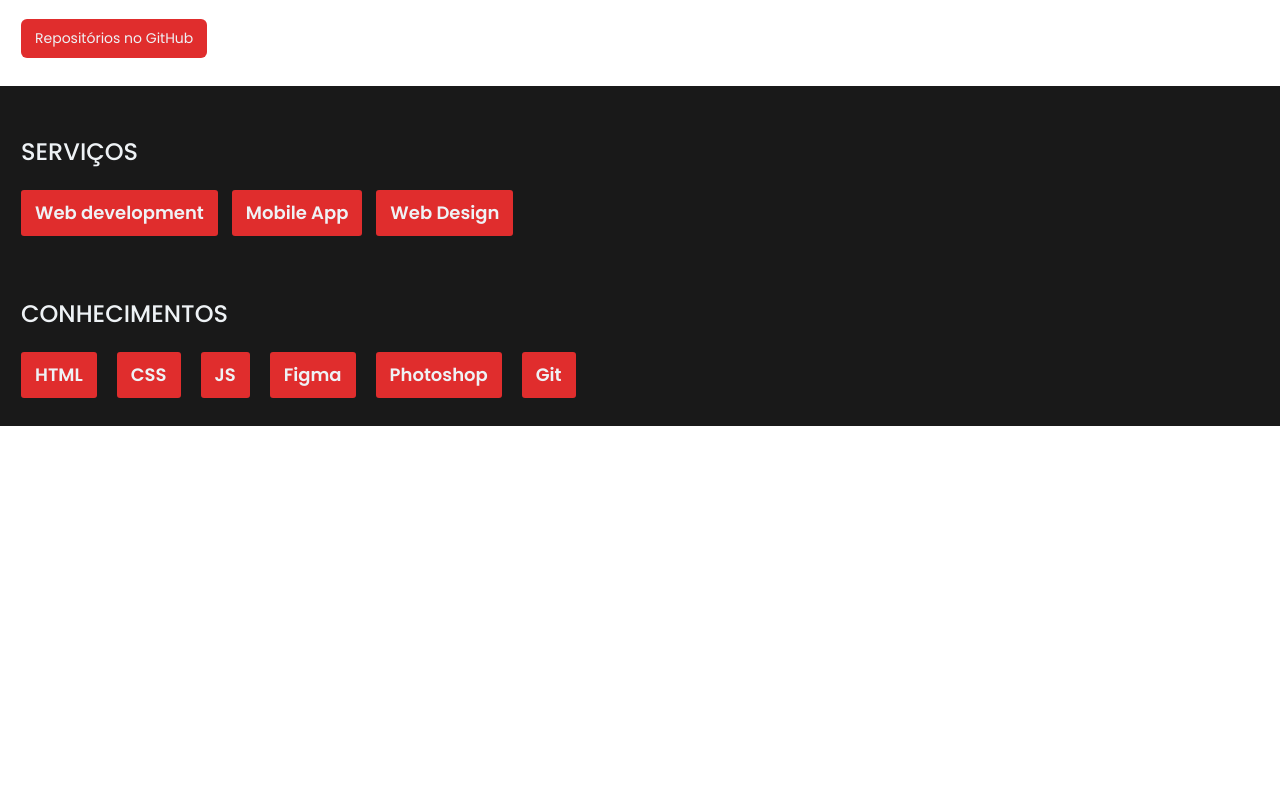
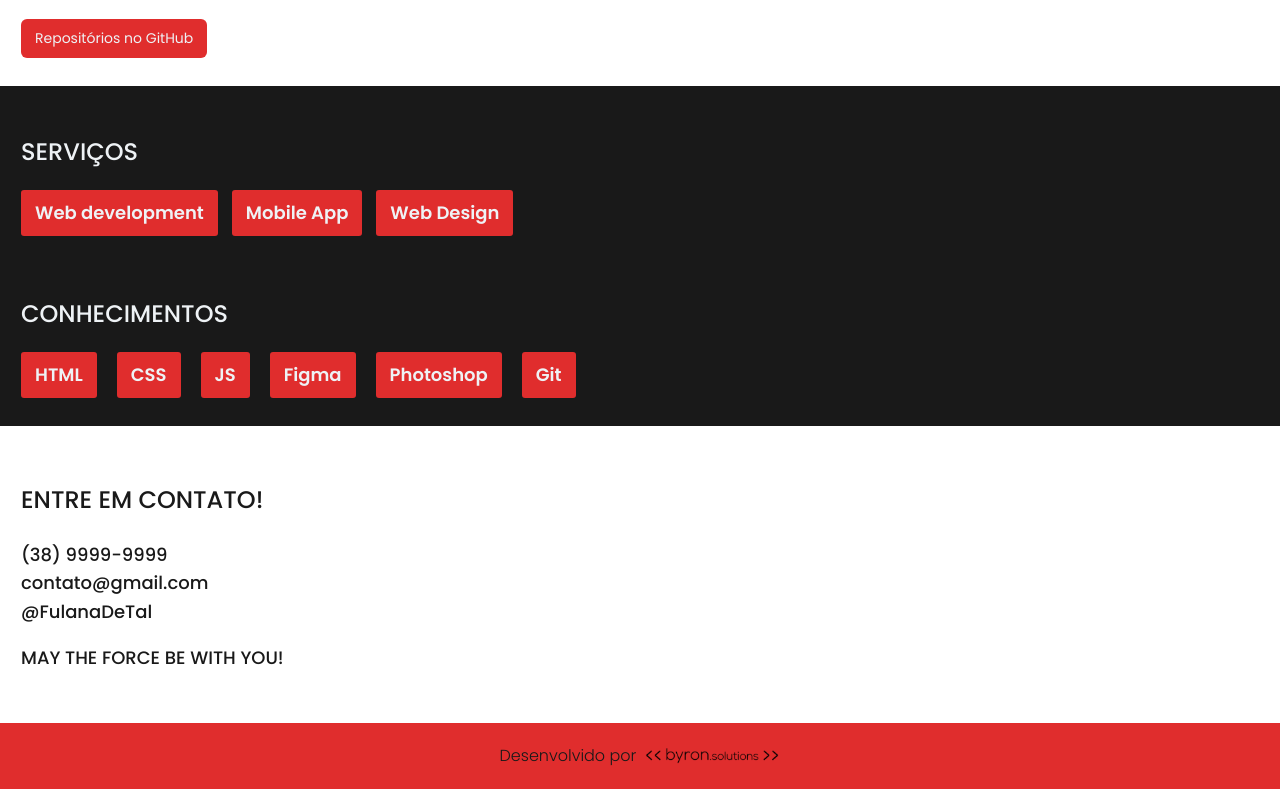
Before and after one commit to beatrizgnascimento/Byron-Git, a plain HTML site: page portfolio/index.html in a window 1280 px wide. Shown: the part 4255-5044 px from the top of the page. Before the commit the page ends 4681 px from the top, so only its background shows below. Drawn offline with Linux system fonts and the light colour scheme.

Commit message:
Criação do footer e do contato

```diff
--- a/portfolio/assets/css/style.css
+++ b/portfolio/assets/css/style.css
@@ -216,3 +216,60 @@ header nav a {
   flex-wrap: wrap;
   gap: 20px;
 }
+
+#contato {
+  gap: 2rem;
+  padding-block: 4rem;
+}
+
+#contato > ul {
+  display: flex;
+  flex-direction: column;
+  margin: 0;
+  padding: 0;
+  gap: 0.75rem;
+  list-style: none;
+}
+
+#contato > ul > li {
+  font-size: 18px;
+  font-weight: 500;
+}
+
+#contato a {
+  color: var(--clr-black);
+  text-decoration: none;
+}
+
+#contato > h2 {
+  margin: 0;
+}
+
+#contato > cite {
+  text-transform: uppercase;
+  font-size: 18px;
+  font-weight: 500;
+  font-style: normal;
+}
+
+footer {
+  background-color: var(--clr-primary);
+  display: flex;
+  align-items: center;
+  justify-content: center;
+  padding-block: 1.5rem;
+}
+
+footer a {
+  display: flex;
+  align-items: center;
+  gap: 0.5rem;
+  color: var(--clr-black);
+  text-decoration: none;
+  font-size: 16px;
+  font-weight: 300;
+}
+
+footer img {
+  height: 24px;
+}
--- a/portfolio/index.html
+++ b/portfolio/index.html
@@ -122,6 +122,22 @@
 
       </div>
     </section>
+
+    <section id="contato">
+      <h2>Entre em contato!</h2>
+      <ul>
+        <li>(38) 9999-9999</li>
+        <li><a href="">contato@gmail.com</a></li>
+        <li><a href=""></a>@FulanaDeTal</li>
+      </ul>
+
+      <cite>May the force be with you!</cite>
+
+    </section>
+
+    <footer><a href="http://bryonsolutions.com/" target="_blank"><span>Desenvolvido por</span> <img
+          src="\portfolio\img\logo-byron-preta.png" alt="Logotipo Byron.solutions"></a>
+    </footer>
   </main>
 
 
```
Also changed, not shown: portfolio/img/logo-byron-preta.jpg (added), portfolio/img/logo-byron-preta.png (added).
